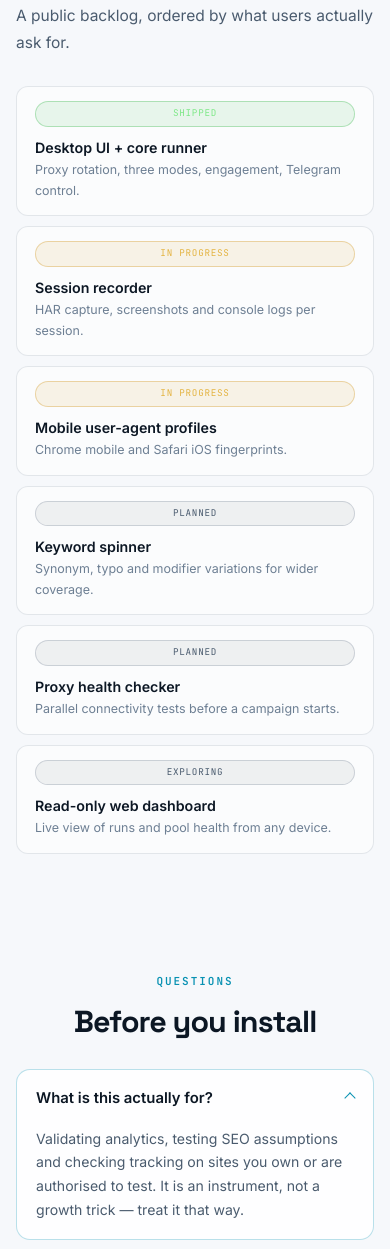
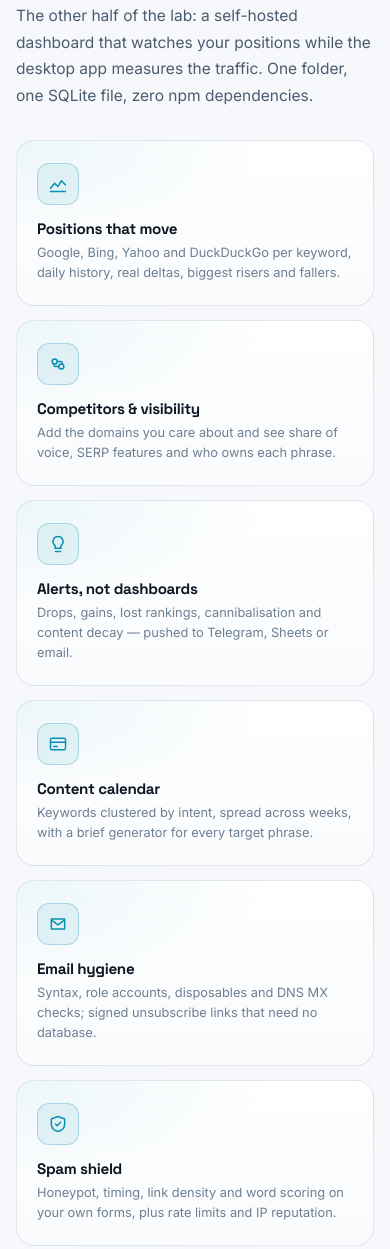
Before and after one commit to zougar99/traffic-bot, a plain HTML site: page index.html in a window 390 px wide. Shown: the part 9624-10873 px from the top of the page. Drawn offline with Linux system fonts and the light colour scheme; no server answers.

Commit message:
deploy site: Merge pull request #5 from zougar99/arena/6b255dc6-traffic-bot
Rank Tracker Pro + desktop recorder, proxy health & budgets 1fab78be1f06a2cf6ece911e5d256b8575940e67

```diff
--- a/index.html
+++ b/index.html
@@ -78,6 +78,7 @@
         <li><a class="nav__link" href="#modes">Modes</a></li>
         <li><a class="nav__link" href="#session">Session</a></li>
         <li><a class="nav__link" href="#lab">Live lab</a></li>
+        <li><a class="nav__link" href="#rank-tracker">Rank Tracker</a></li>
         <li><a class="nav__link" href="#telegram">Telegram</a></li>
         <li><a class="nav__link" href="#install">Install</a></li>
       </ul>
@@ -600,6 +601,70 @@ socks5://5.6.7.8:1080
   </div>
 </section>
 
+<!-- ================= RANK TRACKER ================= -->
+<section class="section section--tight" id="rank-tracker">
+  <div class="shell">
+    <div class="head reveal">
+      <span class="eyebrow">Second product</span>
+      <h2 class="title">Rank Tracker Pro</h2>
+      <p class="lede">The other half of the lab: a self-hosted dashboard that watches your positions while the desktop app measures the traffic. One folder, one SQLite file, zero npm dependencies.</p>
+    </div>
+
+    <div class="rt-grid">
+      <article class="tile reveal">
+        <div class="tile__icon">
+          <svg viewBox="0 0 24 24" fill="none" stroke="currentColor" stroke-width="1.8" stroke-linecap="round" stroke-linejoin="round"><path d="M3 17l5-6 4 4 4-7 5 5"/><path d="M3 21h18"/></svg>
+        </div>
+        <h3>Positions that move</h3>
+        <p>Google, Bing, Yahoo and DuckDuckGo per keyword, daily history, real deltas, biggest risers and fallers.</p>
+      </article>
+      <article class="tile reveal" data-d="1">
+        <div class="tile__icon">
+          <svg viewBox="0 0 24 24" fill="none" stroke="currentColor" stroke-width="1.8" stroke-linecap="round" stroke-linejoin="round"><circle cx="8" cy="9" r="3"/><circle cx="16" cy="15" r="3"/><path d="M11 9h4a2 2 0 0 1 2 2v1"/><path d="M13 15H9a2 2 0 0 1-2-2v-1"/></svg>
+        </div>
+        <h3>Competitors &amp; visibility</h3>
+        <p>Add the domains you care about and see share of voice, SERP features and who owns each phrase.</p>
+      </article>
+      <article class="tile reveal" data-d="2">
+        <div class="tile__icon">
+          <svg viewBox="0 0 24 24" fill="none" stroke="currentColor" stroke-width="1.8" stroke-linecap="round" stroke-linejoin="round"><path d="M12 3a6 6 0 0 0-3.5 10.9V17h7v-3.1A6 6 0 0 0 12 3Z"/><path d="M9 21h6"/></svg>
+        </div>
+        <h3>Alerts, not dashboards</h3>
+        <p>Drops, gains, lost rankings, cannibalisation and content decay — pushed to Telegram, Sheets or email.</p>
+      </article>
+      <article class="tile reveal">
+        <div class="tile__icon">
+          <svg viewBox="0 0 24 24" fill="none" stroke="currentColor" stroke-width="1.8" stroke-linecap="round" stroke-linejoin="round"><rect x="3" y="5" width="18" height="14" rx="2"/><path d="M3 10h18"/><path d="M7 15h4"/></svg>
+        </div>
+        <h3>Content calendar</h3>
+        <p>Keywords clustered by intent, spread across weeks, with a brief generator for every target phrase.</p>
+      </article>
+      <article class="tile reveal" data-d="1">
+        <div class="tile__icon">
+          <svg viewBox="0 0 24 24" fill="none" stroke="currentColor" stroke-width="1.8" stroke-linecap="round" stroke-linejoin="round"><path d="M4 6h16v12H4z"/><path d="m4 7 8 6 8-6"/></svg>
+        </div>
+        <h3>Email hygiene</h3>
+        <p>Syntax, role accounts, disposables and DNS MX checks; signed unsubscribe links that need no database.</p>
+      </article>
+      <article class="tile reveal" data-d="2">
+        <div class="tile__icon">
+          <svg viewBox="0 0 24 24" fill="none" stroke="currentColor" stroke-width="1.8" stroke-linecap="round" stroke-linejoin="round"><path d="M12 3l8 3v6c0 4.5-3.2 7.9-8 9-4.8-1.1-8-4.5-8-9V6l8-3Z"/><path d="m9 12 2 2 4-4"/></svg>
+        </div>
+        <h3>Spam shield</h3>
+        <p>Honeypot, timing, link density and word scoring on your own forms, plus rate limits and IP reputation.</p>
+      </article>
+    </div>
+
+    <div class="cli" style="margin-top:22px">
+      <span class="prompt">›</span> cd rank-tracker <span class="arg">&amp;&amp;</span> npm start <span class="arg">→</span> <span class="str">http://localhost:4170</span>
+    </div>
+    <p style="margin-top:14px;font-size:.82rem;color:var(--text-3)">
+      SQLite on disk · scrypt auth · 18 offline tests · Docker + systemd files ·
+      <a href="https://github.com/zougar99/traffic-bot/tree/main/rank-tracker" target="_blank" rel="noopener">source &amp; docs →</a>
+    </p>
+  </div>
+</section>
+
 <!-- ================= ROADMAP ================= -->
 <section class="section section--tight" id="roadmap">
   <div class="shell">
@@ -611,11 +676,12 @@ socks5://5.6.7.8:1080
 
     <ul class="road">
       <li class="reveal"><span class="state state--done">shipped</span><div><b>Desktop UI + core runner</b><p>Proxy rotation, three modes, engagement, Telegram control.</p></div><span class="v">v1.0</span></li>
-      <li class="reveal" data-d="1"><span class="state state--wip">in progress</span><div><b>Session recorder</b><p>HAR capture, screenshots and console logs per session.</p></div><span class="v">v1.1</span></li>
+      <li class="reveal"><span class="state state--done">shipped</span><div><b>Session recorder</b><p>Per-session folder: screenshots, event timeline and a HAR of every response.</p></div><span class="v">v1.1</span></li>
       <li class="reveal" data-d="2"><span class="state state--wip">in progress</span><div><b>Mobile user-agent profiles</b><p>Chrome mobile and Safari iOS fingerprints.</p></div><span class="v">v1.1</span></li>
       <li class="reveal" data-d="3"><span class="state state--next">planned</span><div><b>Keyword spinner</b><p>Synonym, typo and modifier variations for wider coverage.</p></div><span class="v">v1.2</span></li>
-      <li class="reveal"><span class="state state--next">planned</span><div><b>Proxy health checker</b><p>Parallel connectivity tests before a campaign starts.</p></div><span class="v">v1.2</span></li>
-      <li class="reveal" data-d="1"><span class="state state--next">exploring</span><div><b>Read-only web dashboard</b><p>Live view of runs and pool health from any device.</p></div><span class="v">v2.0</span></li>
+      <li class="reveal"><span class="state state--done">shipped</span><div><b>Proxy health checker</b><p>TCP + HTTP CONNECT / SOCKS5 handshake tests, scored and sorted before a campaign starts.</p></div><span class="v">v1.2</span></li>
+      <li class="reveal"><span class="state state--done">shipped</span><div><b>Rank Tracker Pro</b><p>A separate self-hosted dashboard: positions, competitors, alerts, budgets, reports.</p></div><span class="v">v2.0</span></li>
+      <li class="reveal" data-d="1"><span class="state state--next">exploring</span><div><b>Read-only run dashboard</b><p>Live view of desktop runs and pool health from any device.</p></div><span class="v">v2.1</span></li>
     </ul>
   </div>
 </section>
@@ -714,6 +780,7 @@ socks5://5.6.7.8:1080
           <li><a href="#features">Features</a></li>
           <li><a href="#modes">Modes</a></li>
           <li><a href="#lab">Live lab</a></li>
+          <li><a href="#rank-tracker">Rank Tracker Pro</a></li>
           <li><a href="#roadmap">Roadmap</a></li>
         </ul>
       </div>
--- a/styles.css
+++ b/styles.css
@@ -727,6 +727,25 @@ html[data-theme="light"] .stream { background: #0b1220; }
 @keyframes slide {
   from { transform: none; }
   to { transform: translateX(-100%); }
+}
+
+/* ---------- rank tracker grid ---------- */
+.rt-grid {
+  display: grid;
+  grid-template-columns: repeat(3, minmax(0, 1fr));
+  gap: 14px;
+}
+
+.rt-grid .tile { padding: 22px 20px; }
+.rt-grid .tile h3 { font-size: 0.95rem; margin-bottom: 6px; }
+.rt-grid .tile p { font-size: 0.8rem; color: var(--text-3); line-height: 1.55; }
+
+@media (max-width: 900px) {
+  .rt-grid { grid-template-columns: repeat(2, minmax(0, 1fr)); }
+}
+
+@media (max-width: 620px) {
+  .rt-grid { grid-template-columns: 1fr; }
 }
 
 /* ---------- bento features ---------- */
```
Also changed, not shown: README.md.
